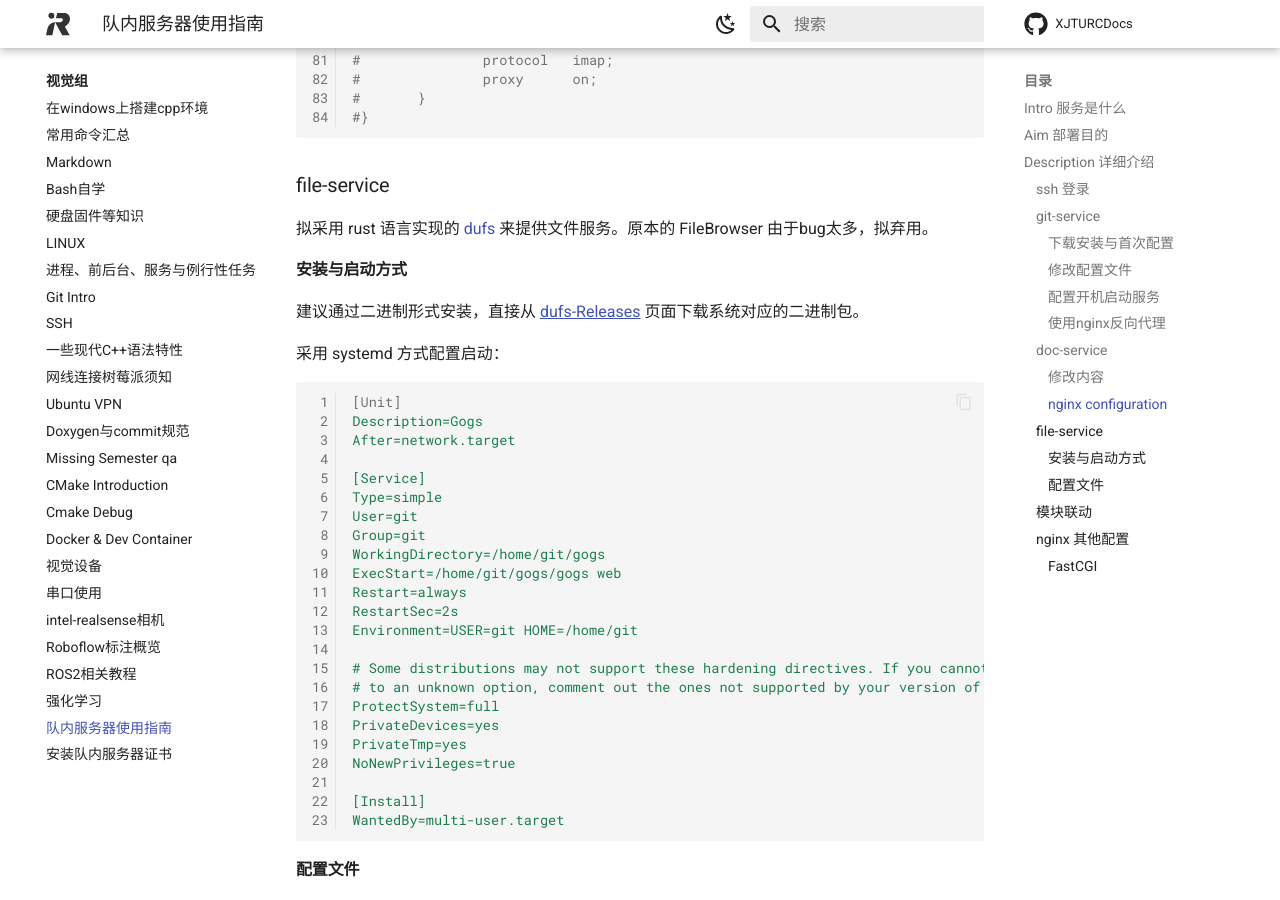
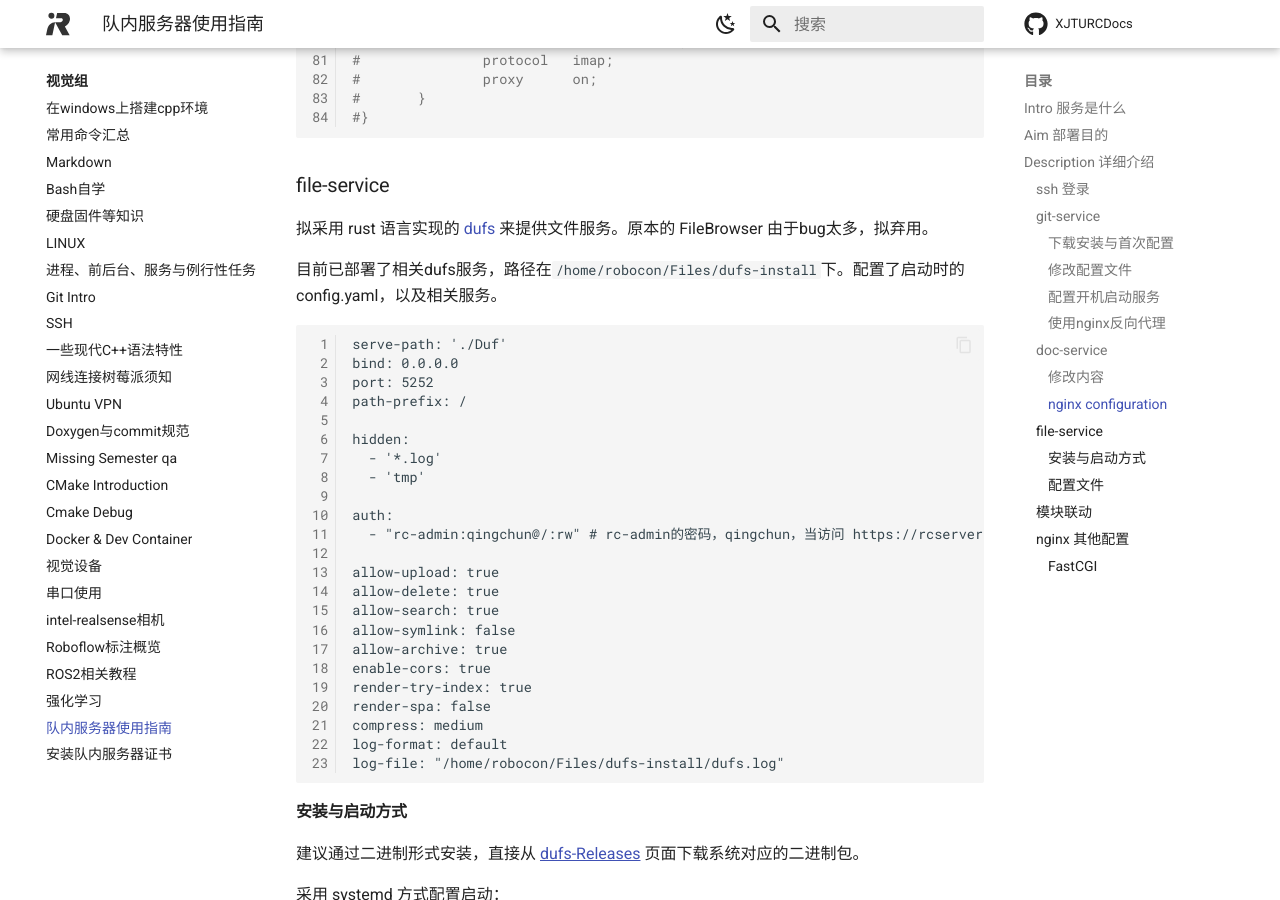
Before and after one commit to XJRCAdmin/XJTURCDocs, an MkDocs documentation site: the page built from docs/blog/vision/RCserver/index.md, in a window 1280 px wide and 900 px high, scrolled down 8484 px. Built offline with MkDocs 1.6.1 and Material for MkDocs 9.7.7, drawn with Linux system fonts in a browser that asks for light colours; comment, search, counter and statistics services are not loaded.

Commit message:
modify:RCServer.dufs

````diff
--- a/docs/blog/vision/RCserver/index.md
+++ b/docs/blog/vision/RCserver/index.md
@@ -361,6 +361,33 @@ http {
 
 拟采用 rust 语言实现的 [dufs][3-1] 来提供文件服务。原本的 FileBrowser 由于bug太多，拟弃用。
 
+目前已部署了相关dufs服务，路径在`/home/robocon/Files/dufs-install`下。配置了启动时的config.yaml，以及相关服务。
+```config.yaml
+serve-path: './Duf'
+bind: 0.0.0.0
+port: 5252
+path-prefix: /
+
+hidden:
+  - '*.log'
+  - 'tmp'
+
+auth:
+  - "rc-admin:qingchun@/:rw" # rc-admin的密码，qingchun，当访问 https://rcserver:5252/ 时，使用该账号密码登录。
+
+allow-upload: true
+allow-delete: true
+allow-search: true
+allow-symlink: false
+allow-archive: true
+enable-cors: true
+render-try-index: true
+render-spa: false
+compress: medium
+log-format: default
+log-file: "/home/robocon/Files/dufs-install/dufs.log"
+```
+
 #### 安装与启动方式
 
 建议通过二进制形式安装，直接从 [<u>dufs-Releases</u>][3-2] 页面下载系统对应的二进制包。
````
Also changed, not shown: docs/blog/vision/ros2/index.md (+1 -1 lines).
